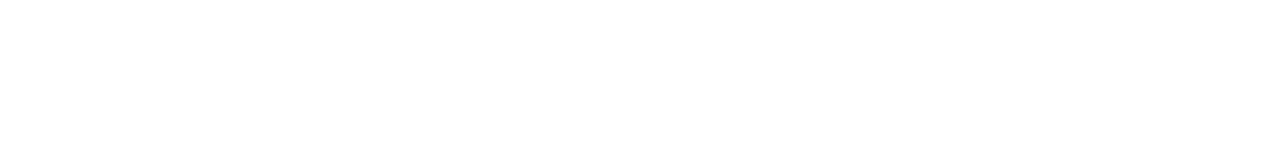
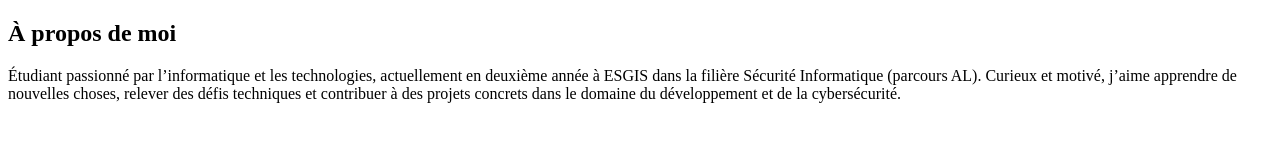
Before and after one commit to wilo-ford/git-mon-cv, a plain HTML site: page index.html in a window 1280 px wide. Drawn offline with Linux system fonts and the light colour scheme.

Commit message:
mise en place de la section description

```diff
--- a/index.html
+++ b/index.html
@@ -8,5 +8,19 @@
 </head>
 <body>
 
+    <!-- SECTION DESCRIPTION -->
+    <section id="description" class="about">
+        <div class="container">
+            <h2>À propos de moi</h2>
+            <p>
+                Étudiant passionné par l’informatique et les technologies,
+                actuellement en deuxième année à ESGIS dans la filière Sécurité Informatique (parcours AL).
+                Curieux et motivé, j’aime apprendre de nouvelles choses, relever des défis techniques
+                et contribuer à des projets concrets dans le domaine du développement et de la cybersécurité.
+            </p>
+        </div>
+    </section>
+    <!-- FIN SECTION DESCRIPTION -->
+
 </body>
 </html>
```
